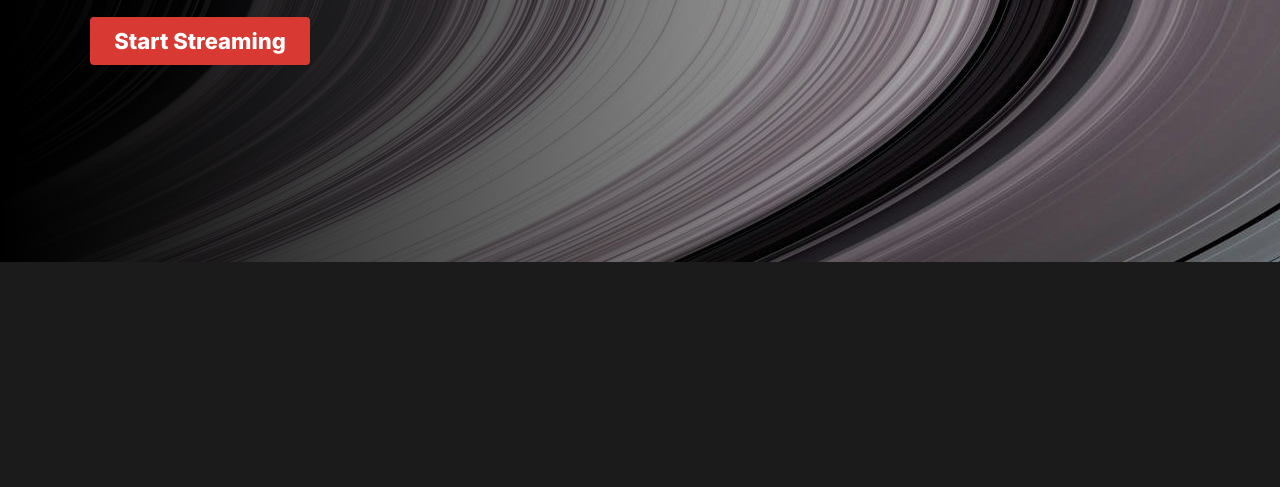
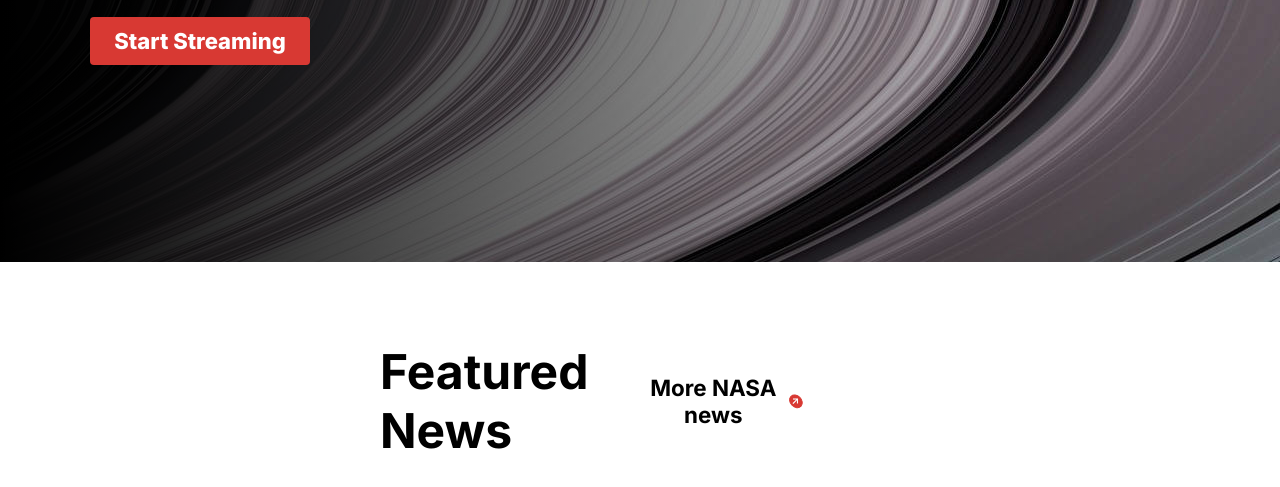
Before and after one commit to fs-kayky/nasa-project, a plain HTML site: page index.html in a window 1280 px wide. Shown: the part 463-950 px from the top of the page. Before the commit the page ends 800 px from the top, so only its background shows below. Drawn offline with Linux system fonts and the light colour scheme.

Commit message:
add new article display

```diff
--- a/index.html
+++ b/index.html
@@ -50,12 +50,23 @@
                     Start Streaming
                   </button>
               </form>
+          </div>
+        </div>
+    </section>
+
+    <section class="article-display">
+      <div class="article-tittle">
+            <h1>Featured News</h1>
+            <div class="article-btn-wrapper">
+              <form action="https://www.nasa.gov/news/all-news/">
+                <button type="submit">
+                    More NASA news
+                    <div class="sign-button">-></div>
+                </button>
+              </form>
             </div>
+      </div>
+    </section>
 
-            <!-- CRIAR PARTE ABAIXO DO BOTAO -->
-
-        </div>
-
-    </section>
   </body>
 </html>
--- a/styles/styles.css
+++ b/styles/styles.css
@@ -1,3 +1,9 @@
+:root {
+    --news-display-height: 640px;
+    --article-display-height: 640px;
+    --nav-bar-height: 85px;
+}
+
 .navbar {
     height: 85px;
     background-color: black;
@@ -70,3 +76,69 @@
 .news-btn-wrapper button:hover {
     background-color: #b50909;
 }
+
+.article-display {
+    height: 750px;
+    background-color: #fff;
+    color: black;
+}
+
+
+.article-display2 {
+    height: 690px;
+    background-color: black;
+    color: white;
+}
+
+.article-tittle {
+    align-items: center;
+    margin-left: 300px;
+    margin-right: 390px;
+    padding: 80px;
+    display: flex;
+    justify-content: space-between;
+
+    h1 {
+        font-size: 3rem;
+    }
+
+    button {
+        display: flex;
+        align-items: center;
+        color: black;
+        font-size: 1.4rem;
+        background: none;
+        border: none;
+        font-family: 'Inter', Arial, Helvetica, sans-serif;
+        font-weight: bold;
+        cursor: pointer;
+    }
+
+    .sign-button {
+        margin: 8px;
+        align-items: center;
+        justify-content: center;
+        display: flex;
+        text-align: center;
+        padding-bottom: 3px;
+        font-size: 10px;
+        height: 15px;
+        width: 15px;
+        border-radius: 50%;
+        border: 1px solid #d83933;
+        background-color: #d83933;
+        color: white;
+        transition: 1s;
+        transform: rotate(-45deg);
+    }
+
+    button:hover .sign-button {
+        border: 1px solid #b50909;
+        background-color: #b50909;
+
+    }
+
+    .nasa-news-button {
+
+    }
+}
```
Also changed, not shown: 1 other file.
